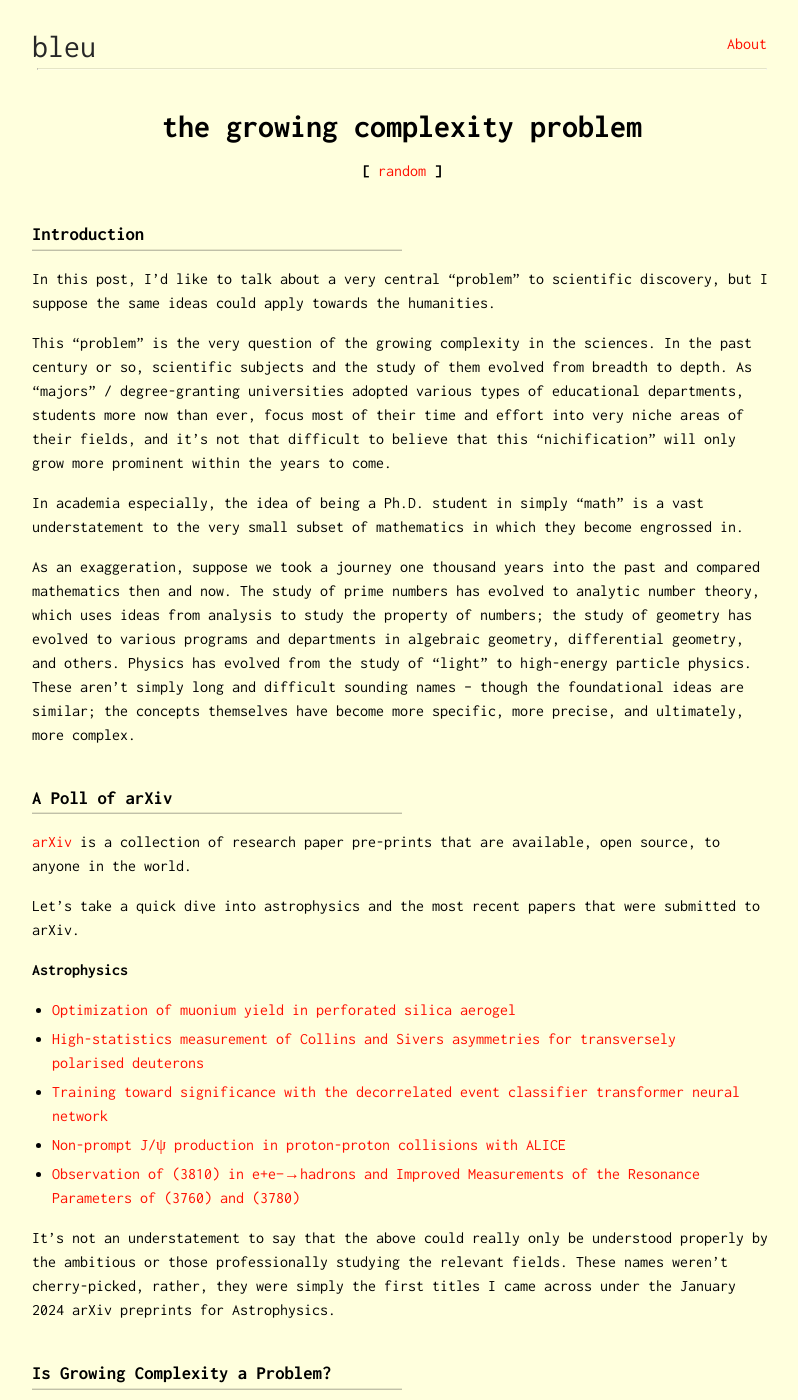
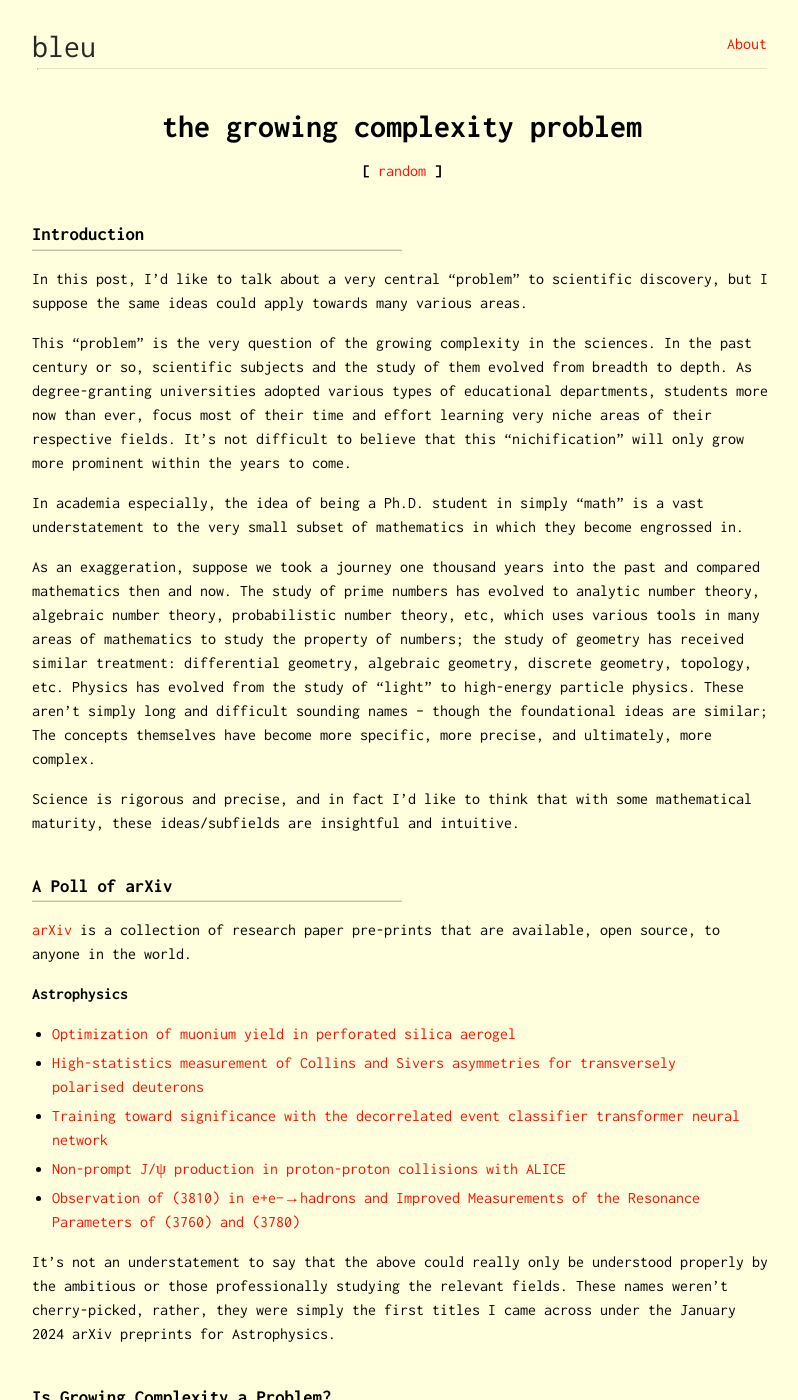
Before and after one commit to chrissuu/bleu_fix, a Jekyll site: the page built from _posts/2024-12-20-growing-complexity.md, in a window 1280 px wide and 1400 px high. Shown: the whole window, without its empty margins (238-1036 px from the left). Built offline with Jekyll 4.4.1, drawn with Linux system fonts in a browser that asks for light colours; some of the changed text lies outside the part shown.

```diff
--- a/_posts/2024-12-20-growing-complexity.md
+++ b/_posts/2024-12-20-growing-complexity.md
@@ -6,18 +6,19 @@ tags: [random]
 type: nr
 ---
 ### Introduction
-In this post, I'd like to talk about a very central "problem" to scientific discovery, but I suppose the same ideas could apply towards the humanities.
+In this post, I'd like to talk about a very central "problem" to scientific discovery, but I suppose the same ideas could apply towards many various areas.
 
-This "problem" is the very question of the growing complexity in the sciences. In the past century or so, scientific subjects and the study of them evolved from breadth to depth. As "majors" / degree-granting universities adopted various types of educational departments, students more now than ever, focus most of their time and effort into very niche areas of their fields, and it's not that difficult to believe that this "nichification" will only grow more prominent within the years to come.
+This "problem" is the very question of the growing complexity in the sciences. In the past century or so, scientific subjects and the study of them evolved from breadth to depth. As degree-granting universities adopted various types of educational departments, students more now than ever, focus most of their time and effort learning very niche areas of their respective fields. It's not difficult to believe that this "nichification" will only grow more prominent within the years to come.
 
 In academia especially, the idea of being a Ph.D. student in simply "math" is a vast understatement to the very small subset of mathematics in which they become engrossed in.
 
-As an exaggeration, suppose we took a journey one thousand years into the past and compared mathematics then and now. The study of prime numbers has evolved to analytic number theory, which uses ideas from analysis to study the property of numbers; the study of geometry has evolved to various programs and departments in algebraic geometry, differential geometry, and others. Physics has evolved from the study of "light" to high-energy particle physics. These aren't simply long and difficult sounding names -- though the foundational ideas are similar; the concepts themselves have become more specific, more precise, and ultimately, more complex.
+As an exaggeration, suppose we took a journey one thousand years into the past and compared mathematics then and now. The study of prime numbers has evolved to analytic number theory, algebraic number theory, probabilistic number theory, etc, which uses various tools in many areas of mathematics to study the property of numbers; the study of geometry has received similar treatment: differential geometry, algebraic geometry, discrete geometry, topology, etc.
+Physics has evolved from the study of "light" to high-energy particle physics. These aren't simply long and difficult sounding names -- though the foundational ideas are similar; The concepts themselves have become more specific, more precise, and ultimately, more complex.
+
+Science is rigorous and precise, and in fact I'd like to think that with some mathematical maturity, these ideas/subfields are insightful and intuitive.
 
 ### A Poll of arXiv
 [arXiv](https://arxiv.org/) is a collection of research paper pre-prints that are available, open source, to anyone in the world.
-
-Let's take a quick dive into astrophysics and the most recent papers that were submitted to arXiv.
 
 **Astrophysics**
  - [Optimization of muonium yield in perforated silica aerogel](https://arxiv.org/abs/2401.00222)
@@ -30,9 +31,20 @@ Let's take a quick dive into astrophysics and the most recent papers that were s
 It's not an understatement to say that the above could really only be understood properly by the ambitious or those professionally studying the relevant fields. These names weren't cherry-picked, rather, they were simply the first titles I came across under the January 2024 arXiv preprints for Astrophysics.
 
 ### Is Growing Complexity a Problem?
-There are two main concerns I will attempt to raise when answering this question. I hope that as you read this section, you read it not with the present in mind, but have your mind focused towards the future of education and academia. For the sake of argument, we will consider Astrophysics as our prototypical subject.
+There are two main concerns I will attempt to raise when answering this question. I hope that as you read this section, you read it with the present in mind, but also have your mind focused towards the future of education. For the sake of argument, we will consider Astrophysics as our prototypical subject.
 
 **The First Conundrum**
-The first: suppose the case where complexity of astrophysics continues to grow and continues to be more specific. If we make the naive assumption that the number of people going into higher education remains constant, then clearly, the number of professionals matriculating into programs with these very specific subfields of astrophysics will become smaller and smaller as time goes on and on.
 
-Because academia fundamentally relies on peer revision to maintain the quality of research, a smaller population of people that can recognize the quality of good research poses a serious problem: the amount of good research that can be published will consequently decrease!
+Suppose the case where complexity of astrophysics continues to grow and continues to be more specific.
+If we make the naive assumption that the number of people going into higher education remains constant, then clearly,
+the number of professionals matriculating into programs with these very specific subfields of astrophysics will become
+smaller and smaller, yet advancements in the field will require more deeper and careful analysis.
+
+Because academia fundamentally relies on peer revision to maintain the quality of research, a decreasing population of
+ people that can recognize the quality of good research poses a serious problem: the amount of "good research" that can be
+ published will consequently decrease!
+
+**The Second Conundrum**
+
+With deeper developments into these subfields, many people will move through their undergraduate careers being complete
+oblivious
```
